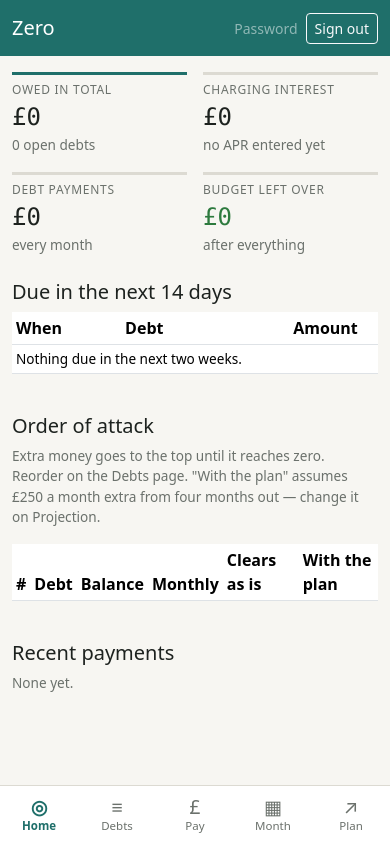
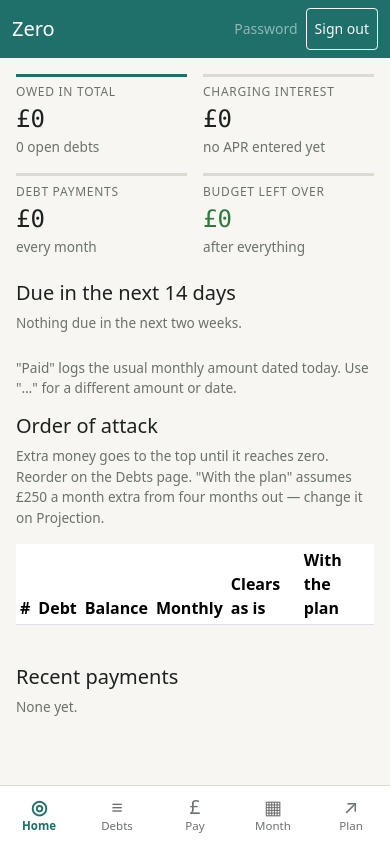
Before and after one commit to paulocezzar/zero, a Django app: page / in a window 390 px wide. Run offline with Django 5.2, Linux system fonts and the light colour scheme; the visitor is signed in with stand-in values (Sample User, id 1); data that the repository does not hold is empty.

Commit message:
Installable web app: PNG icons, manifest id/scope, caching service worker, install prompt; phone layouts and one-tap pay
Co-Authored-By: Claude Fable 5.1 <noreply@anthropic.com>
Claude-Session: https://claude.ai/code/session_01WMNqJWuFJecPJCwCJMvTio

```diff
--- a/ledger/settings.py
+++ b/ledger/settings.py
@@ -76,6 +76,8 @@ STORAGES = {
     "staticfiles": {"BACKEND": "whitenoise.storage.CompressedManifestStaticFilesStorage"},
 }
 
+WHITENOISE_MANIFEST_STRICT = False  # fall back to the plain name when a file is not in the manifest (tests, dev)
+
 DEFAULT_AUTO_FIELD = "django.db.models.BigAutoField"
 
 LOGIN_URL = "login"
--- a/tracker/templates/tracker/base.html
+++ b/tracker/templates/tracker/base.html
@@ -7,8 +7,10 @@
 <link rel="manifest" href="{% url 'manifest' %}">
 <meta name="theme-color" content="#1f6f6a">
 <meta name="apple-mobile-web-app-capable" content="yes">
+<meta name="mobile-web-app-capable" content="yes">
+<meta name="apple-mobile-web-app-status-bar-style" content="black-translucent">
 <meta name="apple-mobile-web-app-title" content="Zero">
-<link rel="apple-touch-icon" href="{% url 'icon' %}">
+<link rel="apple-touch-icon" href="{% static 'tracker/icon-192.png' %}">
 <link rel="icon" href="{% url 'icon' %}" type="image/svg+xml">
 <link href="https://cdn.jsdelivr.net/npm/bootstrap@5.3.3/dist/css/bootstrap.min.css" rel="stylesheet" integrity="sha384-QWTKZyjpPEjISv5WaRU9OFeRpok6YctnYmDr5pNlyT2bRjXh0JMhjY6hW+ALEwIH" crossorigin="anonymous">
 <style>
@@ -31,6 +33,19 @@
   .btn-accent { background: var(--accent); color: #fff; } .btn-accent:hover { background: #185a56; color: #fff; }
   td.n, th.n { text-align: right; white-space: nowrap; }
   .muted { color: #6b716c; font-size: .85rem; }
+  .install { display: none; }
+  .install.show { display: block; }
+  .debt-card { background: #fff; border: 1px solid #dcdad2; border-radius: 10px; padding: .75rem .9rem; margin-bottom: .6rem; }
+  .debt-card .row-top { display: flex; justify-content: space-between; align-items: baseline; gap: .5rem; }
+  .debt-card .bal { font-size: 1.25rem; }
+  .debt-card .meta { display: flex; flex-wrap: wrap; gap: .3rem 1rem; font-size: .85rem; color: #6b716c; margin-top: .2rem; }
+  .debt-card .acts { display: flex; gap: .4rem; margin-top: .5rem; }
+  .debt-card .acts .btn, .due-card .btn { min-height: 2.6rem; }
+  .due-card { display: flex; align-items: center; gap: .75rem; background: #fff; border: 1px solid #dcdad2; border-radius: 10px; padding: .6rem .8rem; margin-bottom: .5rem; }
+  .due-card .when { font-size: .78rem; color: #6b716c; white-space: nowrap; }
+  .due-card .who { flex: 1; min-width: 0; }
+  .btn, .form-control, .form-select { min-height: 2.6rem; }
+  @media (max-width: 767px) { h1.h4 { font-size: 1.35rem; } main.container { padding-left: 1rem; padding-right: 1rem; } }
 </style>
 </head>
 <body>
@@ -48,6 +63,7 @@
     {% endif %}
   </div>
 </nav>
+{% if user.is_authenticated %}<div class="install container" id="install"><div class="alert alert-light border d-flex justify-content-between align-items-center py-2"><span class="small">Add Zero to your home screen</span><button class="btn btn-sm btn-accent" id="install-btn">Install</button></div></div>{% endif %}
 <main class="container">
   {% for m in messages %}<div class="alert alert-{{ m.tags|default:'info' }} py-2">{{ m }}</div>{% endfor %}
   {% block content %}{% endblock %}
@@ -57,7 +73,13 @@
   {% for name,label,ico in nav_mobile %}<a class="{% if request.resolver_match.url_name == name %}active{% endif %}" href="{% url name %}"><span>{{ ico }}</span>{{ label }}</a>{% endfor %}
 </nav>
 {% endif %}
-<script>if ('serviceWorker' in navigator) navigator.serviceWorker.register('/sw.js').catch(() => {});</script>
+<script>
+  if ('serviceWorker' in navigator) navigator.serviceWorker.register('/sw.js').catch(() => {});
+  let deferred = null;
+  window.addEventListener('beforeinstallprompt', (e) => { e.preventDefault(); deferred = e; const el = document.getElementById('install'); if (el) el.classList.add('show'); });
+  const ib = document.getElementById('install-btn'); if (ib) ib.addEventListener('click', async () => { if (!deferred) return; deferred.prompt(); await deferred.userChoice; deferred = null; const el = document.getElementById('install'); if (el) el.classList.remove('show'); });
+  window.addEventListener('appinstalled', () => { const el = document.getElementById('install'); if (el) el.classList.remove('show'); });
+</script>
 {% block scripts %}{% endblock %}
 </body>
 </html>
--- a/tracker/templates/tracker/overview.html
+++ b/tracker/templates/tracker/overview.html
@@ -8,12 +8,17 @@
 </div>
 
 <h2 class="h5">Due in the next 14 days</h2>
-<div class="table-responsive mb-4"><table class="table table-sm align-middle">
-  <thead><tr><th>When</th><th>Debt</th><th class="n">Amount</th><th></th></tr></thead>
-  <tbody>
-  {% for diff, d in due %}<tr><td>{% if diff == 0 %}Today{% else %}in {{ diff }} day{{ diff|pluralize }}{% endif %}</td><td>{{ d.name }}</td><td class="n num">{{ d.monthly|gbp:2 }}</td><td class="text-end"><a class="btn btn-sm btn-outline-secondary" href="{% url 'payments' %}?debt={{ d.pk }}">Log as paid</a></td></tr>
-  {% empty %}<tr><td colspan="4" class="muted">Nothing due in the next two weeks.</td></tr>{% endfor %}
-  </tbody></table></div>
+<div class="mb-4">
+{% for diff, d in due %}
+  <div class="due-card">
+    <div class="when">{% if diff == 0 %}Today{% else %}{{ diff }}d{% endif %}</div>
+    <div class="who"><div>{{ d.name }}</div><div class="muted num">{{ d.monthly|gbp:2 }}</div></div>
+    <form method="post" action="{% url 'quick_pay' d.pk %}">{% csrf_token %}<button class="btn btn-sm btn-outline-secondary">Paid</button></form>
+    <a class="btn btn-sm btn-outline-secondary" href="{% url 'payments' %}?debt={{ d.pk }}" title="Different amount">…</a>
+  </div>
+{% empty %}<p class="muted">Nothing due in the next two weeks.</p>{% endfor %}
+</div>
+<p class="muted small">"Paid" logs the usual monthly amount dated today. Use "…" for a different amount or date.</p>
 
 <h2 class="h5">Order of attack</h2>
 <p class="muted">Extra money goes to the top until it reaches zero. Reorder on the Debts page. "With the plan" assumes £250 a month extra from four months out — change it on Projection.</p>
--- a/tracker/urls.py
+++ b/tracker/urls.py
@@ -12,6 +12,7 @@ urlpatterns = [
     path("debts/<int:pk>/delete/", views.debt_delete, name="debt_delete"),
     path("debts/<int:pk>/move/<str:direction>/", views.debt_move, name="debt_move"),
     path("payments/", views.payment_list, name="payments"),
+    path("pay/<int:pk>/", views.quick_pay, name="quick_pay"),
     path("payments/<int:pk>/undo/", views.payment_undo, name="payment_undo"),
     path("month/", views.month_list, name="month"),
     path("budget/", views.budget_list, name="budget"),
--- a/tracker/views.py
+++ b/tracker/views.py
@@ -203,8 +203,27 @@ def projection_view(request):
 # ---------- PWA ----------
 
 def manifest(request):
+    from django.templatetags.static import static
     return JsonResponse({
-        "name": "Zero", "short_name": "Zero", "start_url": "/", "display": "standalone",
+        "id": "/", "name": "Zero", "short_name": "Zero", "description": "Debts, payments and the month, in one place.",
+        "start_url": "/", "scope": "/", "display": "standalone", "orientation": "portrait",
         "background_color": "#f7f6f2", "theme_color": "#1f6f6a",
-        "icons": [{"src": "/icon.svg", "sizes": "any", "type": "image/svg+xml"}],
+        "icons": [
+            {"src": static("tracker/icon-192.png"), "sizes": "192x192", "type": "image/png"},
+            {"src": static("tracker/icon-512.png"), "sizes": "512x512", "type": "image/png"},
+            {"src": static("tracker/icon-192-maskable.png"), "sizes": "192x192", "type": "image/png", "purpose": "maskable"},
+            {"src": static("tracker/icon-512-maskable.png"), "sizes": "512x512", "type": "image/png", "purpose": "maskable"},
+        ],
     })
+
+
+@require_POST
+def quick_pay(request, pk):
+    """One tap from the overview: log this debt's monthly payment dated today."""
+    d = get_object_or_404(Debt, pk=pk, closed=False)
+    if d.monthly > 0:
+        with transaction.atomic():
+            Payment.objects.create(debt=d, date=date.today(), amount=d.monthly, note="quick")
+            Debt.objects.filter(pk=d.pk).update(balance=max(ZERO, d.balance - d.monthly))
+        messages.success(request, f"Logged £{d.monthly} to {d.name}.")
+    return redirect("overview")
```
Also changed, not shown: tracker/templates/tracker/debts.html (+15 -1 lines), tracker/templates/tracker/sw.js (+11 -4 lines), tracker/static/tracker/icon-192-maskable.png (added), tracker/static/tracker/icon-192.png (added), tracker/static/tracker/icon-512-maskable.png (added), tracker/static/tracker/icon-512.png (added).
